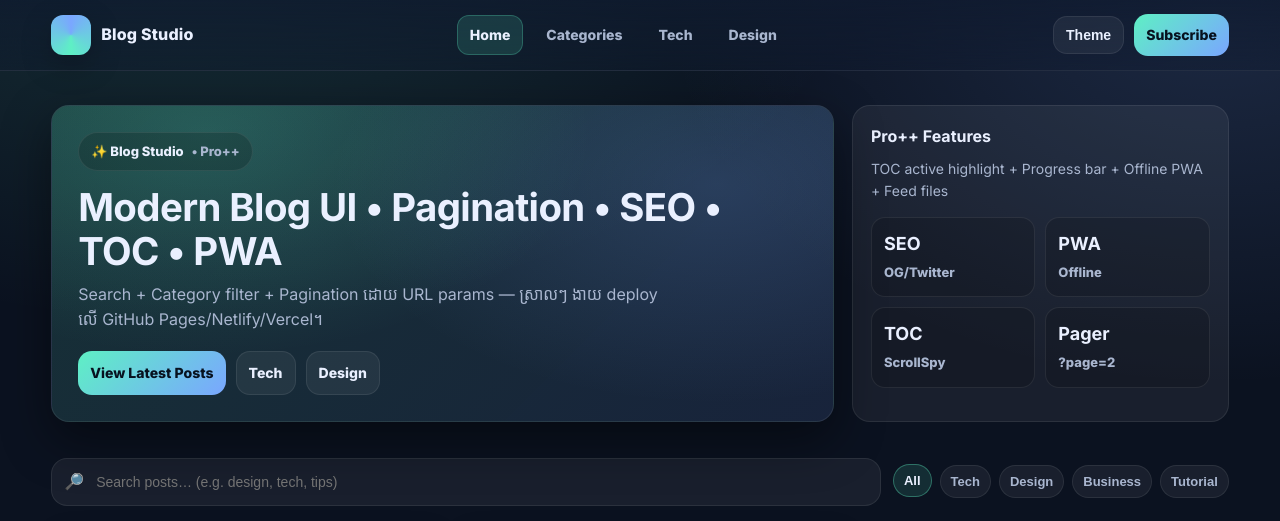
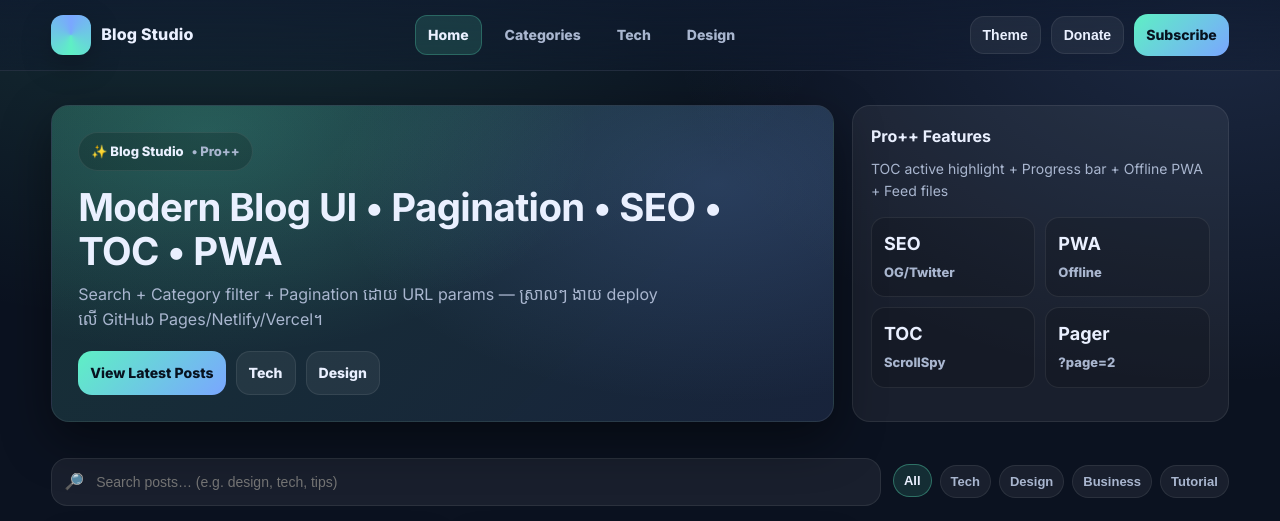
Before and after one commit to lundy009/lundystudio, a website: page index.html in a window 1280 px wide. Shown: the top 521 px of the page. Drawn offline with Linux system fonts and the light colour scheme; grey boxes are pictures that could not be loaded.

Commit message:
Add donate button to navigation
Added a donate button to the navigation bar.

```diff
--- a/index.html
+++ b/index.html
@@ -36,6 +36,9 @@
         <div class="right">
           <button class="btn hamburger" id="btnMenu" aria-label="Open menu">Menu</button>
           <button class="btn" id="btnTheme" aria-label="Toggle theme">Theme</button>
+          <button class="btn" id="btnDonate" type="button" aria-haspopup="dialog" aria-controls="donateModal">
+  Donate
+</button>
           <a class="btn primary" href="#subscribe">Subscribe</a>
         </div>
       </div>
```
